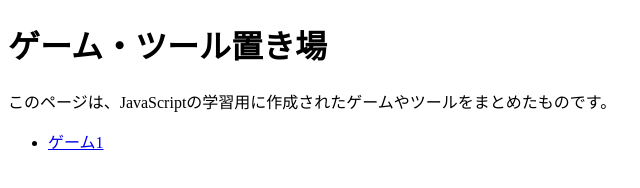
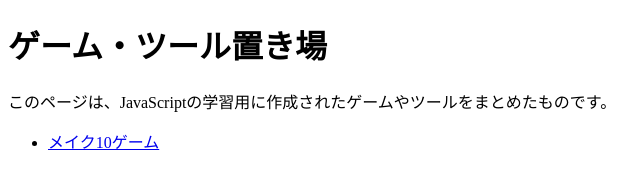
Before and after one commit to mekabu-pmd/games, a plain HTML site: page index.html in a window 1280 px wide. Shown: the full height of the page, 0-640 px from the left. Drawn offline with Linux system fonts and the light colour scheme.

Commit message:
Update index.html

```diff
--- a/index.html
+++ b/index.html
@@ -3,14 +3,13 @@
 <head>
     <meta charset="UTF-8">
     <meta name="viewport" content="width=device-width, initial-scale=1.0">
-    <link rel="stylesheet" href="style.css">
     <title>ゲーム・ツール置き場</title>
 </head>
 <body>
     <h1>ゲーム・ツール置き場</h1>
     <p>このページは、JavaScriptの学習用に作成されたゲームやツールをまとめたものです。</p>
     <ul>
-        <li><a href="make10.html">ゲーム1</a></li>
+        <li><a href="make10.html">メイク10ゲーム</a></li>
     </ul>
 
 </body>
```
